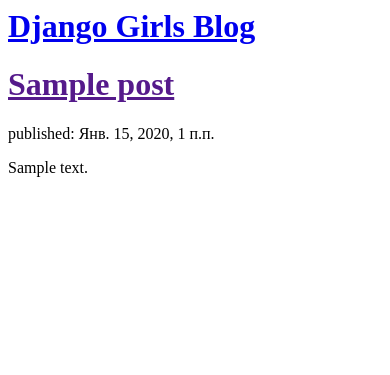
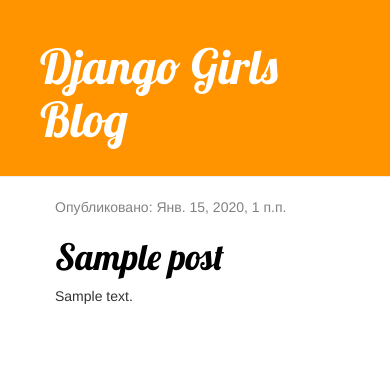
Before and after one commit to aplatkouski/blog-app, a Django app: page / in a window 390 px wide. Shown: the top 375 px of the page. Run offline with Django 3.2, Linux system fonts and the light colour scheme; tables that the repository leaves empty hold one stand-in row (values such as "Sample post"); some libraries are stand-ins or nearby versions.

Commit message:
add blog.css
Signed-off-by: aplatkouski <5857672+aplatkouski@users.noreply.github.com>

```diff
--- /dev/null
+++ b/blog/static/css/blog.css
@@ -0,0 +1,46 @@
+.page-header {
+    background-color: #ff9400;
+    margin-top: 0;
+    padding: 20px 20px 20px 40px;
+}
+
+.page-header h1, .page-header h1 a, .page-header h1 a:visited, .page-header h1 a:active {
+    color: #ffffff;
+    font-size: 36pt;
+    text-decoration: none;
+}
+
+.content {
+    margin-left: 40px;
+}
+
+h1, h2, h3, h4 {
+    font-family: 'Lobster', cursive;
+}
+
+.date {
+    color: #828282;
+}
+
+.save {
+    float: right;
+}
+
+.post-form textarea, .post-form input {
+    width: 100%;
+}
+
+.top-menu, .top-menu:hover, .top-menu:visited {
+    color: #ffffff;
+    float: right;
+    font-size: 26pt;
+    margin-right: 20px;
+}
+
+.post {
+    margin-bottom: 70px;
+}
+
+.post h1 a, .post h1 a:visited {
+    color: #000000;
+}
--- a/mysite/settings.py
+++ b/mysite/settings.py
@@ -126,5 +126,5 @@ USE_TZ = True
 # https://docs.djangoproject.com/en/3.0/howto/static-files/
 
 STATIC_URL = '/static/'
-# see https://tutorial.djangogirls.org/ru/django_start_project/
+# aplatkouski: see https://tutorial.djangogirls.org/ru/django_start_project/
 STATIC_ROOT = os.path.join(BASE_DIR, 'static')
--- a/mysite/templates/blog/post_list.html
+++ b/mysite/templates/blog/post_list.html
@@ -1,17 +1,30 @@
+{% load static %}
 <html>
     <head>
+		<link rel="stylesheet" type="text/css" href="//maxcdn.bootstrapcdn.com/bootstrap/3.2.0/css/bootstrap.min.css">
+        <link rel="stylesheet" type="text/css" href="//maxcdn.bootstrapcdn.com/bootstrap/3.2.0/css/bootstrap-theme.min.css">
+        <link rel="stylesheet" type="text/css" href="https://fonts.googleapis.com/css?family=Lobster&subset=latin,cyrillic">
+        <link rel="stylesheet" type="text/css" href="{% static 'css/blog.css' %}">
         <title>Django Girls blog</title>
     </head>
     <body>
-        <div>
+        <div class="page-header">
             <h1><a href="/">Django Girls Blog</a></h1>
         </div>
-            {% for post in posts %}
-            <div>
-				<h1><a href="">{{ post.title }}</a></h1>
-				<p>published: {{ post.published_date }}</p>
-                <p>{{ post.text|linebreaksbr }}</p>
-            </div>
-            {% endfor %}
+		<div class="content container">
+			<div class="row">
+				<div class="col-md-8">
+					{% for post in posts %}
+						<div class="post">
+							<div class="date">
+								<p>Опубликовано: {{ post.published_date }}</p>
+							</div>
+							<h1><a href="">{{ post.title }}</a></h1>
+							<p>{{ post.text|linebreaksbr }}</p>
+						</div>
+					{% endfor %}
+				</div>
+			</div>
+		</div>
     </body>
 </html>
```
